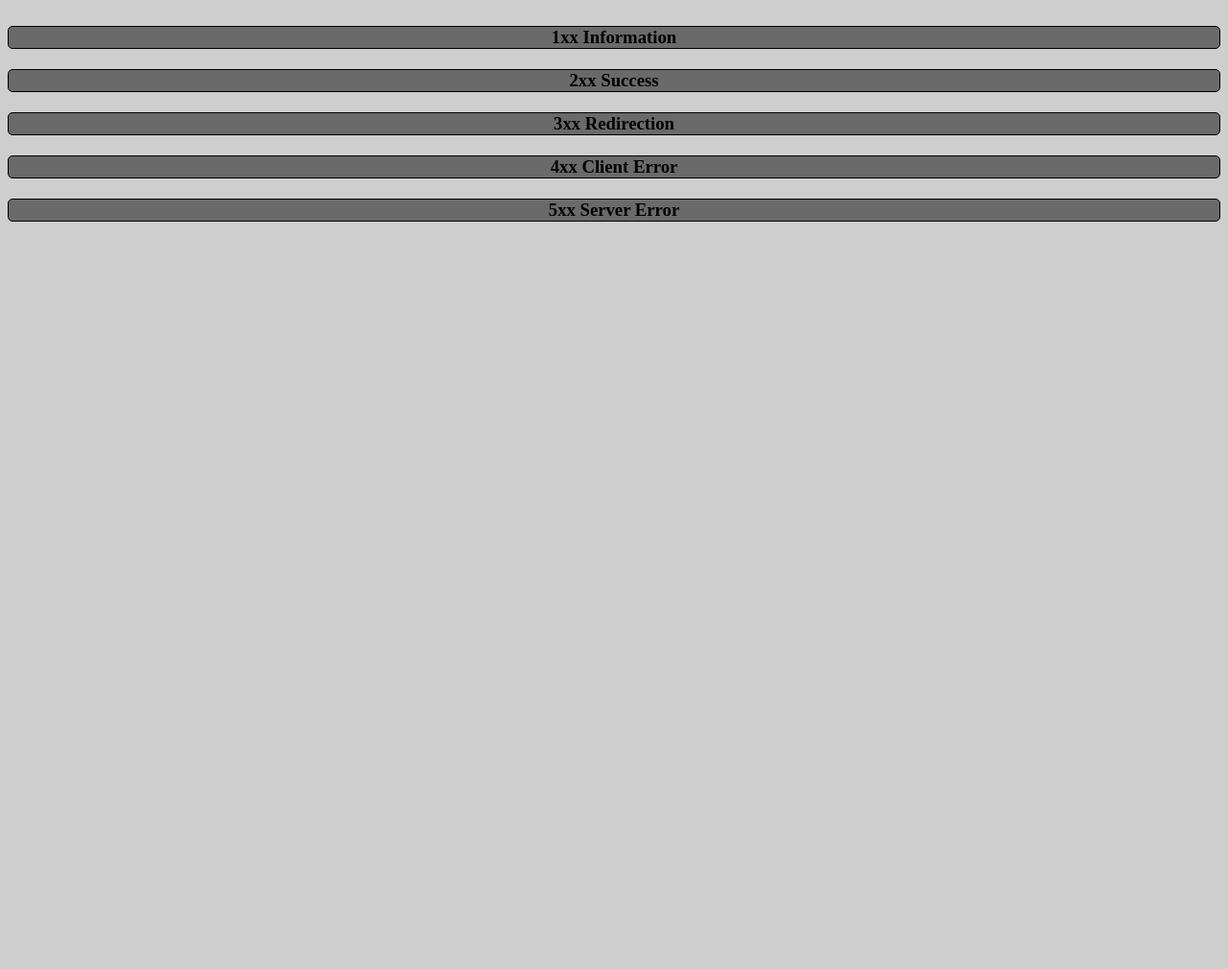
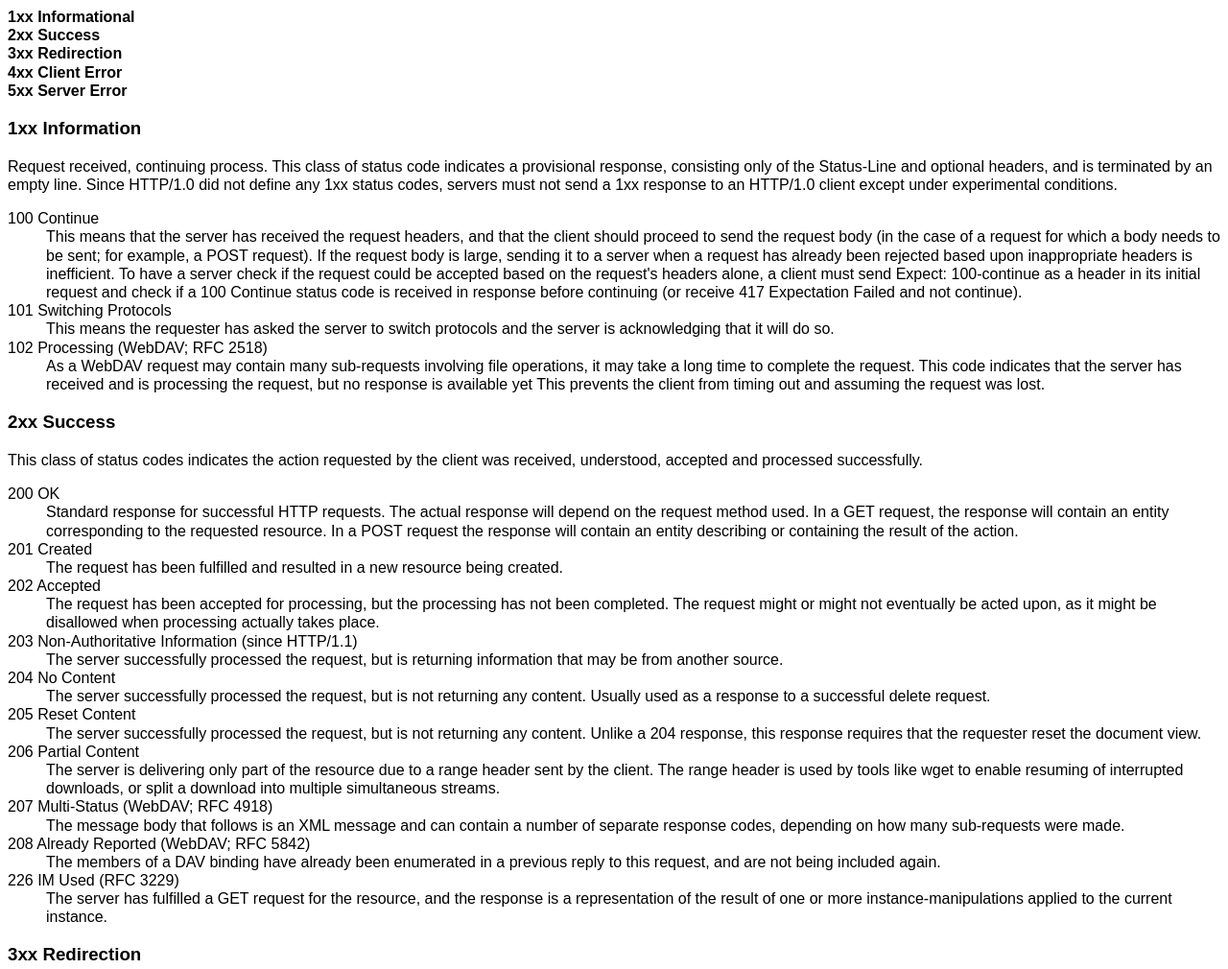
Before and after one commit to jkjd/httpstatus, a plain HTML site: page index.html in a window 1280 px wide. Shown: the top 1010 px of the page at 96% size. Before the commit the page ends 800 px from the top, so only its background shows below. Drawn offline with Linux system fonts and the light colour scheme.

Commit message:
changed, fixed a lot.

```diff
--- a/index.html
+++ b/index.html
@@ -7,9 +7,16 @@
 <meta name="viewport" content="width=device-width">
 </head>
 <body>
-  <article class="accordion">
-    <section id="tab-one">
-      <h1><a href="#tab-one">1xx Information</a></h1>
+  <article>
+    <nav>
+      <a href="#1xx">1xx Informational</a>
+      <a href="#2xx">2xx Success</a>
+      <a href="#3xx">3xx Redirection</a>
+      <a href="#4xx">4xx Client Error</a>
+      <a href="#5xx">5xx Server Error</a>
+    </nav>
+    <section id="1xx">
+      <h1>1xx Information</h1>
       <p>Request received, continuing process.
       This class of status code indicates a provisional response, consisting only of the Status-Line and optional headers, and is terminated by an empty line. Since HTTP/1.0 did not define any 1xx status codes, servers must not send a 1xx response to an HTTP/1.0 client except under experimental conditions.</p>
       <dl>
@@ -24,8 +31,8 @@
       </dl>
     </section>
 
-    <section id="tab-two">
-      <h1><a href="#tab-two">2xx Success</a></h1>
+    <section id="2xx">
+      <h1>2xx Success</h1>
       <p>This class of status codes indicates the action requested by the client was received, understood, accepted and processed successfully.</p>
       <dl>
         <dt>200 OK</dt>
@@ -60,8 +67,8 @@
       </dl>
     </section>
 
-    <section id="tab-three">
-      <h1><a href="#tab-three">3xx Redirection</a></h1>
+    <section id="3xx">
+      <h1>3xx Redirection</h1>
       <p>The client must take additional action to complete the request.
       This class of status code indicates that further action needs to be taken by the user agent to fulfill the request. The action required may be carried out by the user agent without interaction with the user if and only if the method used in the second request is GET or HEAD. A user agent should not automatically redirect a request more than five times, since such redirections usually indicate an infinite loop.</p>
       <dl>
@@ -94,8 +101,8 @@
       </dl>
     </section>
 
-    <section id="tab-four">
-      <h1><a href="#tab-four">4xx Client Error</a></h1>
+    <section id="4xx">
+      <h1>4xx Client Error</h1>
       <p>The 4xx class of status code is intended for cases in which the client seems to have erred. Except when responding to a HEAD request, the server should include an entity containing an explanation of the error situation, and whether it is a temporary or permanent condition. These status codes are applicable to any request method. User agents should display any included entity to the user.</p>
       <dl>
         <dt>400 Bad Request</dt>
@@ -225,8 +232,8 @@
       </dl>
     </section>
 
-    <section id="tab-five">
-      <h1><a href="#tab-five">5xx Server Error</a></h1>
+    <section id="5xx">
+      <h1>5xx Server Error</h1>
       <p>The server failed to fulfill an apparently valid request.
       Response status codes beginning with the digit "5" indicate cases in which the server is aware that it has encountered an error or is otherwise incapable of performing the request. Except when responding to a HEAD request, the server should include an entity containing an explanation of the error situation, and indicate whether it is a temporary or permanent condition. Likewise, user agents should display any included entity to the user. These response codes are applicable to any request method.</p>
       <dl>
--- a/style.css
+++ b/style.css
@@ -1,42 +1,17 @@
-/*Colors used:
-CECECE
-6A6A6A
-8D8D8D
-*/
-
 html{
-  background-color: #CECECE;
+  font: 16px/1.2 sans-serif;
 }
 
 a {
   text-decoration: none;
   color: black;
+  font-weight: bold;
 }
 
-article.accordion {
-  overflow: hidden;
-}
-
-article.accordion section {
-  height: 45px;
-  overflow: hidden;
-}
-
-article.accordion section h1 {
-  cursor: pointer;
-  background-color: #6A6A6A;
-  border: 1px solid black;
-  border-radius: 5px;
-  text-align: center;
-} article.accordion section h1:hover {
-  background-color: #8D8D8D;
-}
-
-article.accordion section dt {
-  font-size: 20px;
+a:hover {
   text-decoration: underline;
 }
 
-article.accordion section:target {
-  height: 100%;
+nav a {
+  display: block;
 }
```
